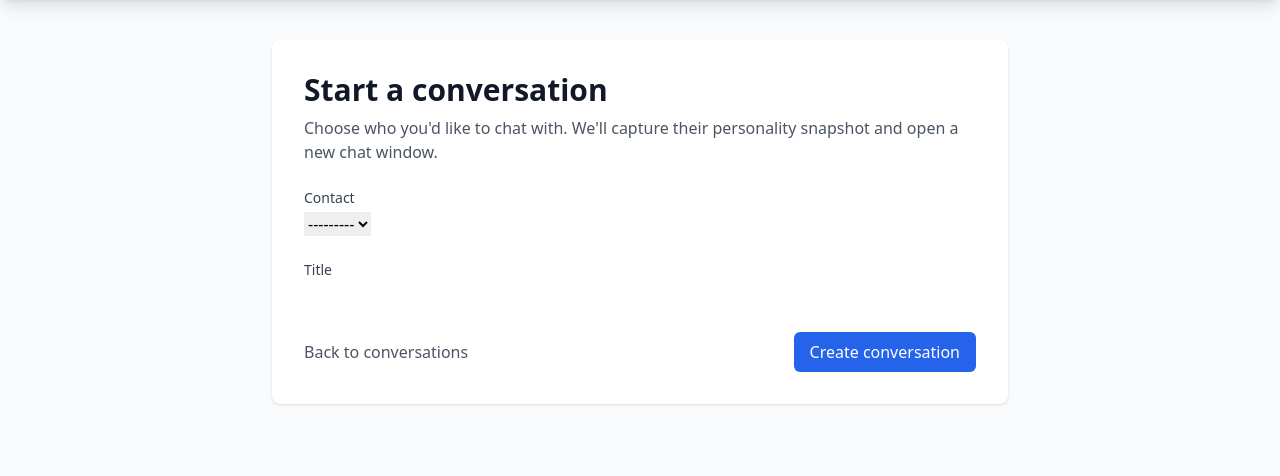
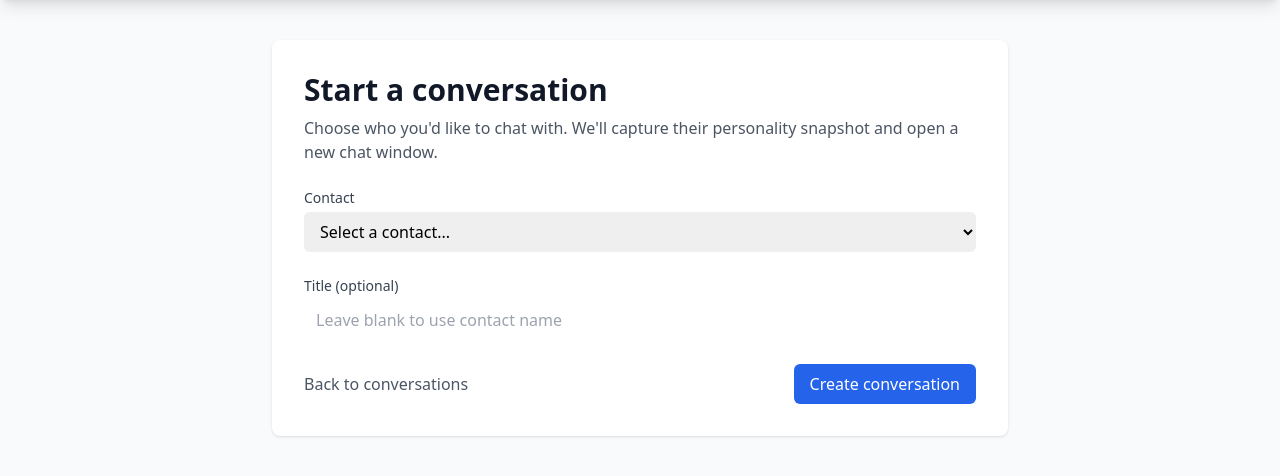
Before and after one commit to jskopek/forsee, a Django app: page /conversations/new/ in a window 1280 px wide. Shown: the part 64-540 px from the top of the page. Run offline with Django 5.2, Linux system fonts and the light colour scheme; the visitor is signed in with stand-in values (Sample User, id 1); data that the repository does not hold is empty; some libraries are stand-ins or nearby versions.

Commit message:
Removing form

```diff
--- a/conversations/forms.py
+++ /dev/null
@@ -1,57 +0,0 @@
-from __future__ import annotations
-
-from django import forms
-
-from contacts.models import Contact
-
-from .models import Message
-
-
-class ConversationCreateForm(forms.Form):
-    contact = forms.ModelChoiceField(
-        queryset=Contact.objects.none(),
-        label="Contact",
-    )
-    title = forms.CharField(
-        label="Title",
-        max_length=255,
-        required=False,
-    )
-
-    def __init__(self, *args, user, **kwargs) -> None:
-        super().__init__(*args, **kwargs)
-        self.user = user
-        self.fields["contact"].queryset = Contact.objects.filter(user=user).order_by("name")
-
-    def clean_contact(self) -> Contact:
-        contact = self.cleaned_data["contact"]
-        if contact.user_id != self.user.id:
-            raise forms.ValidationError("You can only create conversations with your own contacts.")
-        return contact
-
-
-class MessageForm(forms.ModelForm):
-    class Meta:
-        model = Message
-        fields = ["body"]
-        widgets = {
-            "body": forms.Textarea(
-                attrs={
-                    "rows": 5,
-                    "placeholder": "Type your message…",
-                    "class": "w-full border-gray-300 rounded-md px-3 py-2 focus:outline-none focus:ring focus:ring-blue-200 resize-none",
-                    "x-ref": "messageInput",
-                    "x-model": "message",
-                    "@input": "handleInput($event)",
-                    "@keydown.enter": "submitOnEnter($event)",
-                    "x-bind:disabled": "isSubmitting",
-                }
-            )
-        }
-        labels = {"body": ""}
-
-    def clean_body(self) -> str:
-        text = self.cleaned_data["body"].strip()
-        if not text:
-            raise forms.ValidationError("Please enter a message before sending.")
-        return text
--- a/conversations/templates/conversations/conversation_form.html
+++ b/conversations/templates/conversations/conversation_form.html
@@ -11,29 +11,30 @@
         </p>
         <form method="post" class="space-y-6">
             {% csrf_token %}
+            {% if error %}
+                <div class="bg-red-50 border border-red-200 text-red-700 px-4 py-3 rounded-md">
+                    {{ error }}
+                </div>
+            {% endif %}
             <div>
-                <label for="{{ form.contact.id_for_label }}" class="block text-sm font-medium text-gray-700 mb-1">
-                    {{ form.contact.label }}
+                <label for="contact" class="block text-sm font-medium text-gray-700 mb-1">
+                    Contact
                 </label>
-                {{ form.contact }}
-                {% if form.contact.help_text %}
-                    <p class="mt-1 text-sm text-gray-500">{{ form.contact.help_text }}</p>
-                {% endif %}
-                {% if form.contact.errors %}
-                    <p class="mt-2 text-sm text-red-600">{{ form.contact.errors.0 }}</p>
-                {% endif %}
+                <select name="contact" id="contact" required
+                        class="w-full border-gray-300 rounded-md px-3 py-2 focus:outline-none focus:ring focus:ring-blue-200">
+                    <option value="">Select a contact...</option>
+                    {% for contact in contacts %}
+                        <option value="{{ contact.id }}">{{ contact.name }}</option>
+                    {% endfor %}
+                </select>
             </div>
             <div>
-                <label for="{{ form.title.id_for_label }}" class="block text-sm font-medium text-gray-700 mb-1">
-                    {{ form.title.label }}
+                <label for="title" class="block text-sm font-medium text-gray-700 mb-1">
+                    Title (optional)
                 </label>
-                {{ form.title }}
-                {% if form.title.help_text %}
-                    <p class="mt-1 text-sm text-gray-500">{{ form.title.help_text }}</p>
-                {% endif %}
-                {% if form.title.errors %}
-                    <p class="mt-2 text-sm text-red-600">{{ form.title.errors.0 }}</p>
-                {% endif %}
+                <input type="text" name="title" id="title" maxlength="255"
+                       class="w-full border-gray-300 rounded-md px-3 py-2 focus:outline-none focus:ring focus:ring-blue-200"
+                       placeholder="Leave blank to use contact name">
             </div>
             <div class="flex items-center justify-between">
                 <a href="{% url 'conversations:list' %}" class="text-gray-600 hover:text-gray-800">Back to conversations</a>
--- a/conversations/views.py
+++ b/conversations/views.py
@@ -9,7 +9,6 @@ from django.contrib.auth.mixins import LoginRequiredMixin, UserPassesTestMixin
 from django.db.models import Prefetch
 from django.http import HttpRequest, HttpResponse, HttpResponseBadRequest, HttpResponseForbidden, HttpResponseRedirect
 from django.shortcuts import redirect, render
-from django.urls import reverse_lazy
 from django.views import View, generic
 from django.views.generic.detail import SingleObjectMixin
 
@@ -20,7 +19,6 @@ from .utils_generators import (
     generate_reply_suggestions,
 )
 from .utils_mock_conversations import MockConversationError, create_mock_conversation
-from .forms import ConversationCreateForm, MessageForm
 from .models import Conversation, Message
 
 
@@ -44,22 +42,52 @@ class ConversationListView(LoginRequiredMixin, generic.ListView):
         )
 
 
-class ConversationCreateView(LoginRequiredMixin, generic.FormView):
+class ConversationCreateView(LoginRequiredMixin, View):
     template_name = "conversations/conversation_form.html"
-    form_class = ConversationCreateForm
-    success_url = reverse_lazy("conversations:list")  # fallback
 
-    def get_form_kwargs(self) -> dict[str, Any]:
-        kwargs = super().get_form_kwargs()
-        kwargs["user"] = self.request.user
-        return kwargs
+    def get(self, request: HttpRequest, *args: Any, **kwargs: Any) -> HttpResponse:
+        contacts = Contact.objects.filter(user=request.user).order_by("name")
+        return render(request, self.template_name, {"contacts": contacts})
 
-    def form_valid(self, form: ConversationCreateForm) -> HttpResponse:
-        contact = form.cleaned_data["contact"]
+    def post(self, request: HttpRequest, *args: Any, **kwargs: Any) -> HttpResponse:
+        contact_id = request.POST.get("contact")
+        title = request.POST.get("title", "").strip()
+
+        # Simple validation
+        if not contact_id:
+            contacts = Contact.objects.filter(user=request.user).order_by("name")
+            return render(
+                request,
+                self.template_name,
+                {"contacts": contacts, "error": "Please select a contact."},
+                status=400,
+            )
+
+        try:
+            contact = Contact.objects.get(id=contact_id, user=request.user)
+        except Contact.DoesNotExist:
+            contacts = Contact.objects.filter(user=request.user).order_by("name")
+            return render(
+                request,
+                self.template_name,
+                {"contacts": contacts, "error": "Invalid contact selected."},
+                status=400,
+            )
+
+        # Validate title length
+        if title and len(title) > 255:
+            contacts = Contact.objects.filter(user=request.user).order_by("name")
+            return render(
+                request,
+                self.template_name,
+                {"contacts": contacts, "error": "Title must be 255 characters or less."},
+                status=400,
+            )
+
         conversation = Conversation.objects.create(
             owner=contact.user,
             contact=contact,
-            title=form.cleaned_data.get("title") or contact.name,
+            title=title or contact.name,
         )
         generate_contact_greeting(conversation)
         return HttpResponseRedirect(conversation.get_absolute_url())
@@ -120,7 +148,6 @@ class ConversationDetailView(UserPassesTestMixin, LoginRequiredMixin, generic.De
 
     def get_context_data(self, **kwargs: Any) -> dict[str, Any]:
         context = super().get_context_data(**kwargs)
-        context["message_form"] = MessageForm()
         context["messages"] = self.object.messages.order_by("created_at", "id")
         # Don't generate suggestions on page load - will be loaded via HTMX
         context["suggestions"] = []
@@ -136,12 +163,13 @@ class ConversationMessageCreateView(UserPassesTestMixin, LoginRequiredMixin, Sin
 
     def post(self, request: HttpRequest, *args: Any, **kwargs: Any) -> HttpResponse:
         conversation = self.get_object()
-        form = MessageForm(request.POST)
-        if not form.is_valid():
-            error_text = form.errors.get("body", ["Unable to send your message."])[0]
-            return HttpResponseBadRequest(error_text)
+        body = request.POST.get("body", "").strip()
 
-        user_message: Message = conversation.messages.create(sender=Message.Sender.USER, body=form.cleaned_data["body"])
+        # Simple validation
+        if not body:
+            return HttpResponseBadRequest("Please enter a message before sending.")
+
+        user_message: Message = conversation.messages.create(sender=Message.Sender.USER, body=body)
         generate_contact_reply(conversation, trigger_message=user_message)
 
         if is_htmx(request):
```
